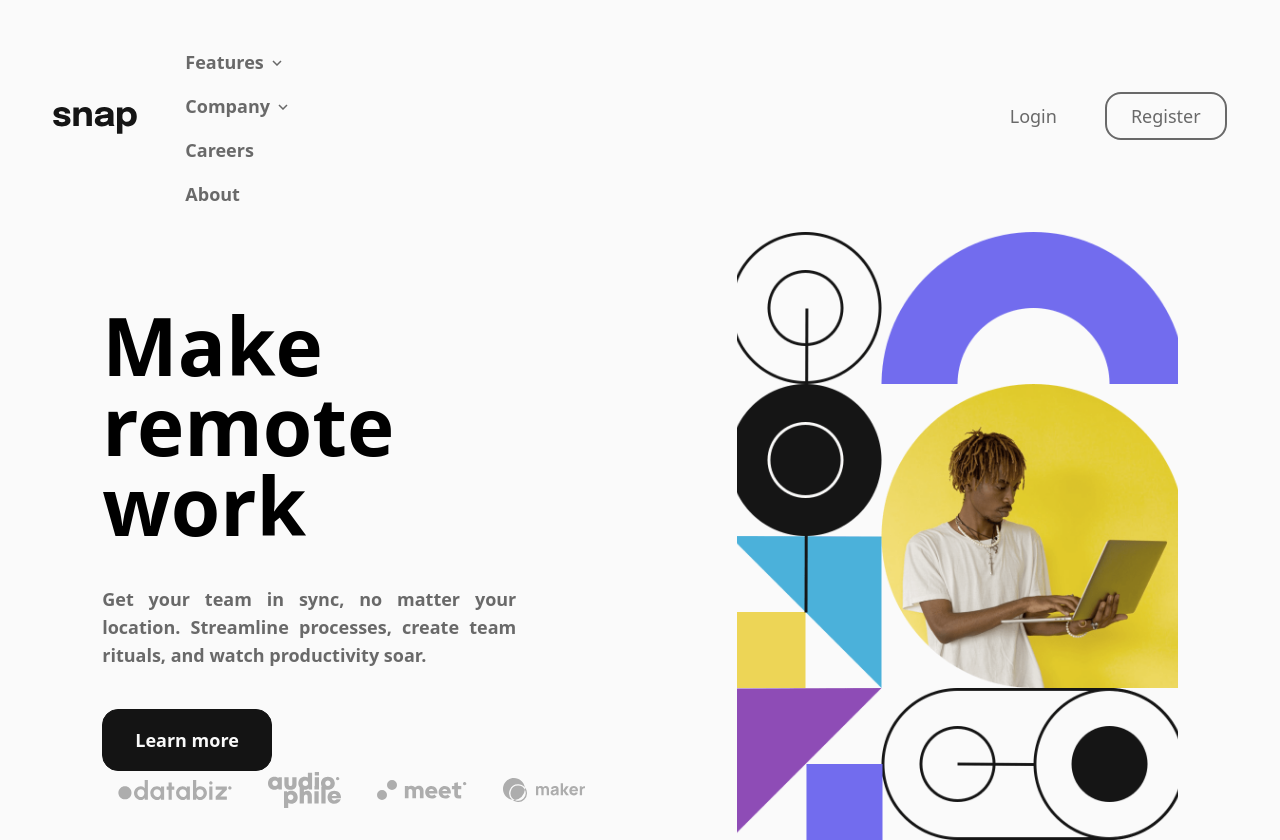
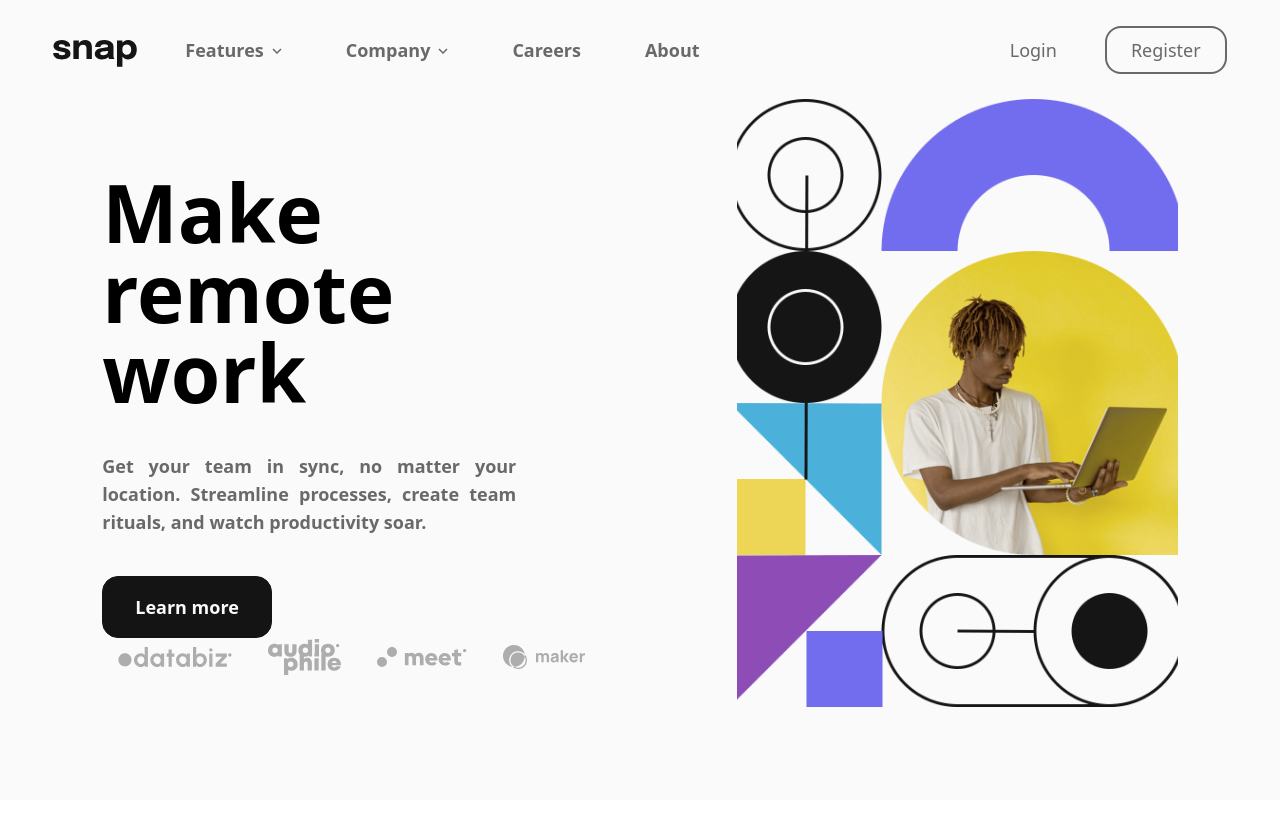
Before and after one commit to wagnnermorais/FEM-Snap-Landing, a React (Vite) app: page / in a window 1280 px wide. After the commit the page ends 800 px from the top, so only its background shows below. Built offline with nearby package versions, Linux system fonts and the light colour scheme.

Commit message:
style: styling mobile list item

```diff
--- a/src/components/Navigation.tsx
+++ b/src/components/Navigation.tsx
@@ -23,10 +23,10 @@ const Navigation = () => {
   };
 
   return (
-    <div className="relative sm:mt-12 sm:mb-6">
-      <menu className="flex items-center gap-8 md:gap-16 sm:block">
+    <div className="relative md:mt-6 sm:mt-12 sm:mb-6">
+      <menu className="md:flex md:items-center gap-8 md:gap-16 sm:block">
         <li
-          className="flex items-center gap-2 font-semibold ease-out duration-300 hover:text-almost-black md:relative sm:mb-4"
+          className="flex items-center gap-2 font-semibold ease-out duration-300 hover:text-almost-black md:relative md:mb-0 sm:mb-4"
           onClick={() => handleMenuDrop("features")}
         >
           <a href="#">Features</a>
@@ -42,7 +42,7 @@ const Navigation = () => {
         </li>
         {isFeaturesDropdownOpen && <Features />}
         <li
-          className="flex items-center gap-2 font-semibold ease-out duration-300 hover:text-almost-black sm:mb-4"
+          className="flex items-center gap-2 font-semibold ease-out duration-300 hover:text-almost-black md:mb-0 sm:mb-4"
           onClick={() => handleMenuDrop("company")}
         >
           <a href="#">Company</a>
@@ -57,10 +57,10 @@ const Navigation = () => {
           />
         </li>
         {isCompanyDropdownOpen && <Company />}
-        <li className="font-semibold ease-out duration-300 hover:text-almost-black sm:mb-4">
+        <li className="font-semibold ease-out duration-300 hover:text-almost-black md:mb-0 sm:mb-4">
           <a href="#">Careers</a>
         </li>
-        <li className="font-semibold ease-out duration-300 hover:text-almost-black">
+        <li className="font-semibold ease-out duration-300 hover:text-almost-black md:mb-0 sm:mb-4">
           <a href="#">About</a>
         </li>
       </menu>
```
